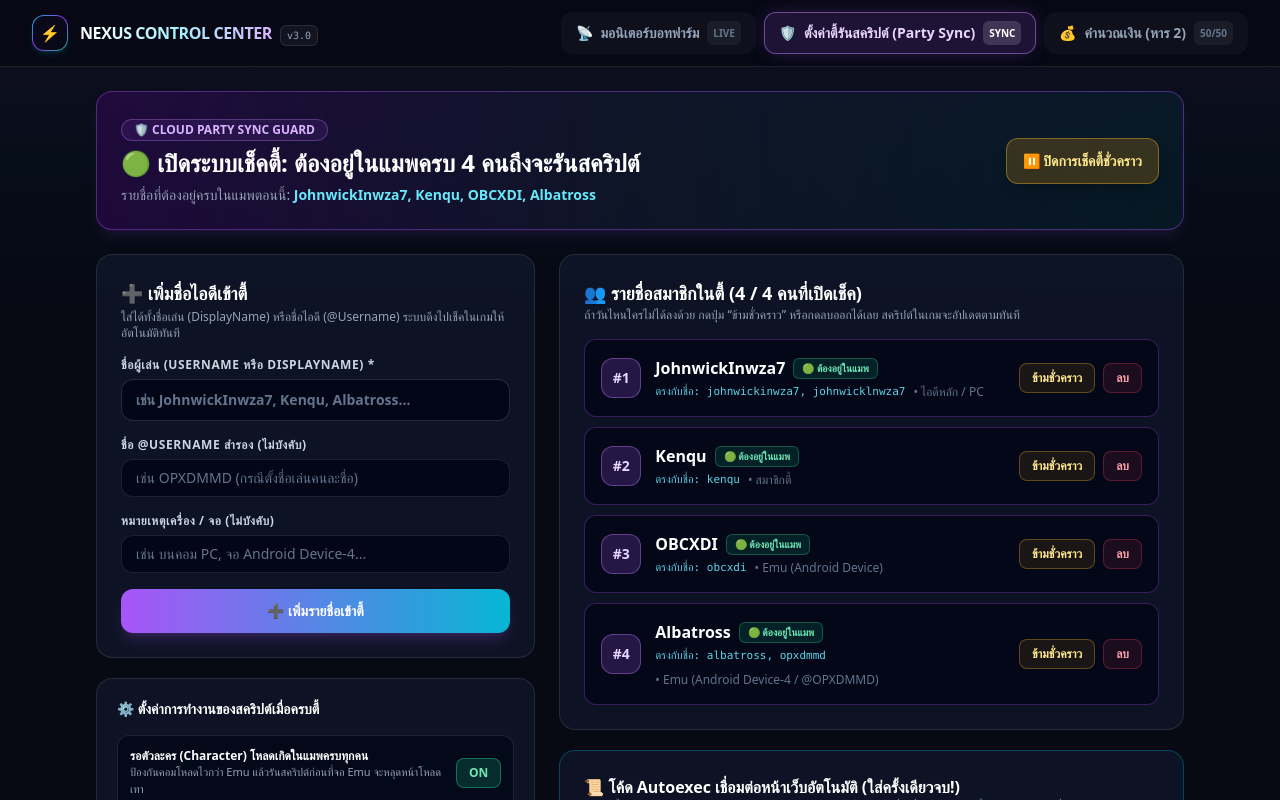
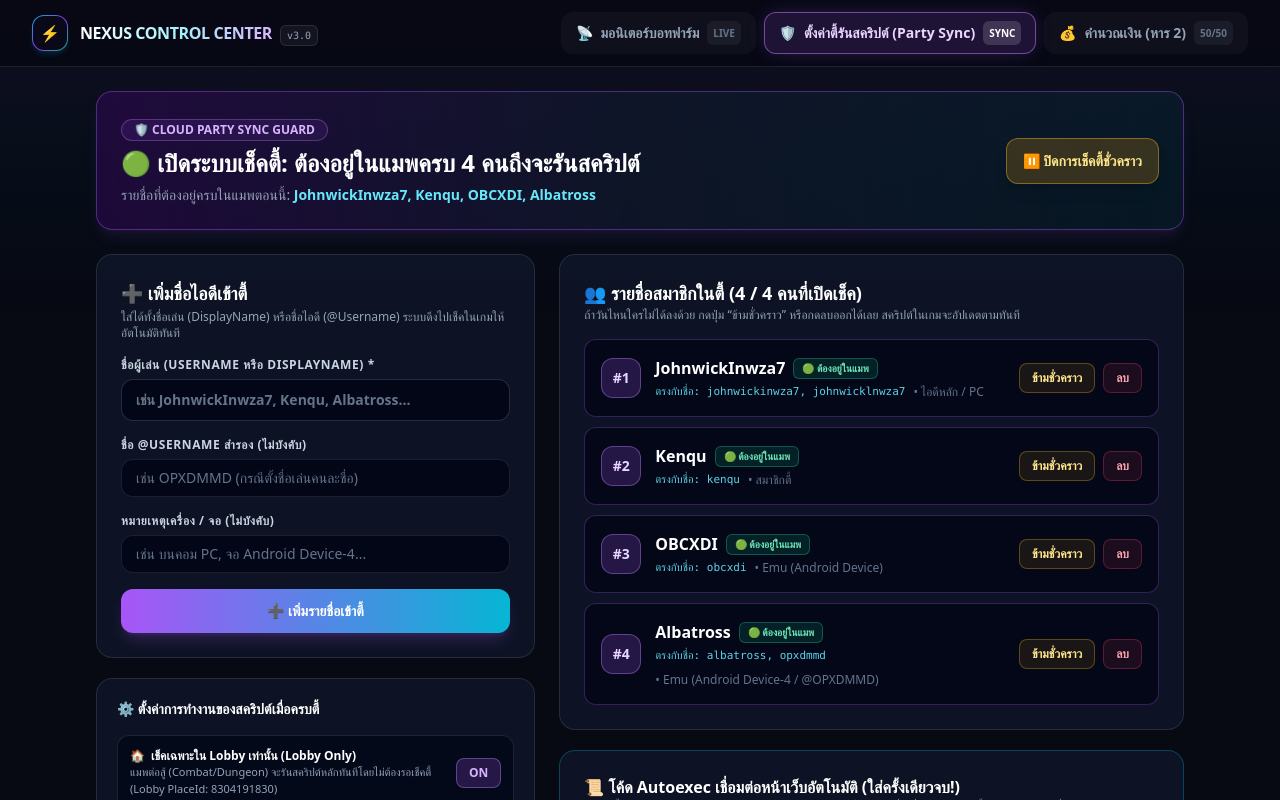
Before and after one commit to PeeKillxa/Nexuse-Website, a Next.js app: page /party in a window 1280 px wide. Shown: the top 800 px of the page. Built offline with nearby package versions, Linux system fonts and the light colour scheme.

Commit message:
feat: enforce party sync guard in lobby only (PlaceId 8304191830)

```diff
--- a/app/api/party/route.ts
+++ b/app/api/party/route.ts
@@ -18,6 +18,8 @@ export interface PartyMember {
 
 export interface PartySyncState {
   enabled: boolean; // เปิด/ปิดระบบรอเพื่อนครบตี้ก่อนรันสคริปต์หลัก
+  lobby_only: boolean; // เช็คเฉพาะใน Lobby เท่านั้น (แมพต่อสู้รันสคริปต์หลักทันที)
+  lobby_place_id: number; // PlaceId ของ Lobby (Default: 8304191830)
   wait_for_character: boolean; // รอให้ตัวละคร (HumanoidRootPart) โหลดเกิดในแมพครบทุกคนก่อนรัน
   settle_delay_seconds: number; // หน่วงเวลาหลังครบตี้ก่อนรันสคริปต์ (วินาที)
   main_script_url: string; // ลิงก์สคริปต์หลักที่จะรันเมื่อเพื่อนครบ
@@ -35,6 +37,8 @@ declare global {
 function createDefaultPartyState(): PartySyncState {
   return {
     enabled: true,
+    lobby_only: true,
+    lobby_place_id: 8304191830,
     wait_for_character: true,
     settle_delay_seconds: 2,
     main_script_url:
@@ -289,10 +293,16 @@ export async function POST(req: NextRequest) {
       );
     }
 
-    // 4. Update global settings (enabled, wait_for_character, settle_delay_seconds, main_script_url)
+    // 4. Update global settings (enabled, lobby_only, lobby_place_id, wait_for_character, settle_delay_seconds, main_script_url)
     if (action === "update_settings") {
       if (typeof body.enabled === "boolean") {
         state.enabled = body.enabled;
+      }
+      if (typeof body.lobby_only === "boolean") {
+        state.lobby_only = body.lobby_only;
+      }
+      if (typeof body.lobby_place_id === "number") {
+        state.lobby_place_id = Number(body.lobby_place_id);
       }
       if (typeof body.wait_for_character === "boolean") {
         state.wait_for_character = body.wait_for_character;
@@ -322,6 +332,13 @@ export async function POST(req: NextRequest) {
         (incomingState.updated_at || 0) > (state.updated_at || 0)
       ) {
         state.enabled = Boolean(incomingState.enabled);
+        state.lobby_only =
+          typeof incomingState.lobby_only === "boolean"
+            ? incomingState.lobby_only
+            : true;
+        state.lobby_place_id = Number(
+          incomingState.lobby_place_id ?? 8304191830
+        );
         state.wait_for_character = Boolean(incomingState.wait_for_character);
         state.settle_delay_seconds = Number(
           incomingState.settle_delay_seconds ?? 2
--- a/app/party/page.tsx
+++ b/app/party/page.tsx
@@ -17,6 +17,8 @@ interface PartyMember {
 
 interface PartySyncState {
   enabled: boolean;
+  lobby_only: boolean;
+  lobby_place_id: number;
   wait_for_character: boolean;
   settle_delay_seconds: number;
   main_script_url: string;
@@ -34,6 +36,8 @@ const LOCAL_PARTY_STATE_KEY = "nexus_party_sync_state_v1";
 
 const DEFAULT_PARTY_STATE: PartySyncState = {
   enabled: true,
+  lobby_only: true,
+  lobby_place_id: 8304191830,
   wait_for_character: true,
   settle_delay_seconds: 2,
   main_script_url:
@@ -478,6 +482,8 @@ local httpRequest = (syn and syn.request) or (http and http.request) or http_req
 
 local FALLBACK_CONFIG = {
     enabled = true,
+    lobby_only = true,
+    lobby_place_id = 8304191830,
     wait_for_character = true,
     settle_delay_seconds = 2,
     main_script_url = "https://raw.githubusercontent.com/weziiotez-dev/xt-hub/main/crazy.lua",
@@ -612,15 +618,40 @@ end
 -- ── 4. ลูปตรวจสอบตี้ (ซิงค์รายชื่อจากเว็บอัตโนมัติทุกๆ 9 วินาทีระหว่างรอ) ──────────
 task.spawn(function()
     local currentConfig = fetchLivePartyConfig()
+
+    -- ตรวจสอบว่าอยู่ใน Lobby หรือไม่ (ถ้าเปิดโหมด lobby_only)
+    local isLobbyOnly = (currentConfig.lobby_only ~= false)
+    local targetLobbyId = tonumber(currentConfig.lobby_place_id) or 8304191830
+
+    if isLobbyOnly and game.PlaceId ~= targetLobbyId then
+        print(string.format("[PartySync] ⚔️ ไม่อยู่ใน Lobby (PlaceId: %s ~= %s) -> ข้ามการเช็คตี้ รันสคริปต์หลักทันที!", tostring(game.PlaceId), tostring(targetLobbyId)))
+        local scriptUrl = tostring(currentConfig.main_script_url or "https://raw.githubusercontent.com/weziiotez-dev/xt-hub/main/crazy.lua")
+        pcall(function()
+            loadstring(game:HttpGet(scriptUrl))()
+        end)
+        return
+    end
+
     local lastWebSync = tick()
-
-    print("[PartySync] 🌐 ซิงค์รายชื่อตี้จากเว็บสำเร็จ! กำลังตรวจสอบเพื่อนในแมพ...")
+    print("[PartySync] 🏠 ตรวจพบว่าอยู่ใน Lobby! ซิงค์รายชื่อตี้จากเว็บสำเร็จ... กำลังตรวจสอบเพื่อนในห้อง")
 
     while true do
+        -- เผื่อมีการวาร์ปออกจาก Lobby ระหว่างรอ
+        if isLobbyOnly and game.PlaceId ~= targetLobbyId then
+            print("[PartySync] ⚔️ วาร์ปออกจาก Lobby แล้ว -> รันสคริปต์หลักทันที!")
+            local scriptUrl = tostring(currentConfig.main_script_url or "https://raw.githubusercontent.com/weziiotez-dev/xt-hub/main/crazy.lua")
+            pcall(function()
+                loadstring(game:HttpGet(scriptUrl))()
+            end)
+            break
+        end
+
         -- ดึงข้อมูลใหม่จากเว็บทุก 9 วินาที (เผื่อแก้ไขเพิ่ม/ลบคนบนหน้าเว็บกลางคัน)
         if tick() - lastWebSync >= 9 then
             lastWebSync = tick()
             currentConfig = fetchLivePartyConfig()
+            isLobbyOnly = (currentConfig.lobby_only ~= false)
+            targetLobbyId = tonumber(currentConfig.lobby_place_id) or 8304191830
         end
 
         local allReady, count, total, missing = verifyPartyInMap(currentConfig)
@@ -831,6 +862,34 @@ end)`;
                 ⚙️ ตั้งค่าการทำงานของสคริปต์เมื่อครบตี้
               </h3>
 
+              {/* Lobby Only Mode */}
+              <div className="flex items-center justify-between gap-3 rounded-xl border border-white/10 bg-slate-950/70 p-3">
+                <div>
+                  <p className="text-xs font-bold text-white flex items-center gap-1.5">
+                    <span>🏠</span>
+                    <span>เช็คเฉพาะใน Lobby เท่านั้น (Lobby Only)</span>
+                  </p>
+                  <p className="text-[11px] text-slate-400">
+                    แมพต่อสู้ (Combat/Dungeon) จะรันสคริปต์หลักทันทีโดยไม่ต้องรอเช็คตี้ (Lobby PlaceId: {partyState.lobby_place_id || 8304191830})
+                  </p>
+                </div>
+                <button
+                  type="button"
+                  onClick={() =>
+                    handleUpdateSettings({
+                      lobby_only: partyState.lobby_only === false ? true : false,
+                    })
+                  }
+                  className={`shrink-0 rounded-lg px-3 py-1.5 text-xs font-extrabold transition ${
+                    partyState.lobby_only !== false
+                      ? "bg-purple-500/20 border border-purple-400/40 text-purple-300"
+                      : "bg-slate-800 text-slate-400"
+                  }`}
+                >
+                  {partyState.lobby_only !== false ? "ON" : "OFF"}
+                </button>
+              </div>
+
               <div className="flex items-center justify-between gap-3 rounded-xl border border-white/10 bg-slate-950/70 p-3">
                 <div>
                   <p className="text-xs font-bold text-white">
```
